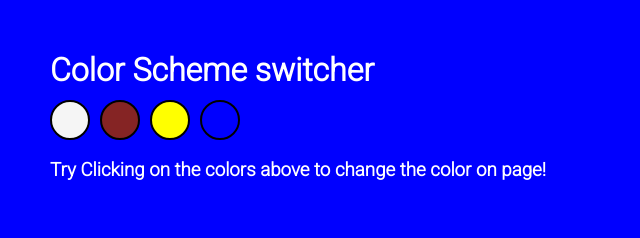
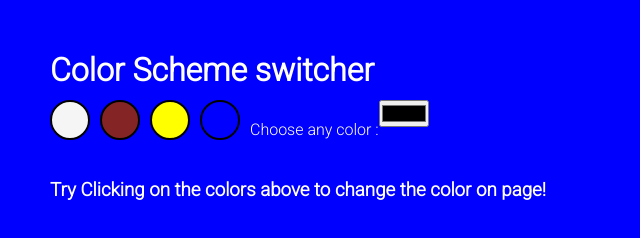
Before and after one commit to TechnicalAmanjeet/javascript_website_series, a plain HTML site: page 12.color_scheme_switcher/color_switcher.html in a window 1280 px wide. Both pictures are taken after a click on the element 220 px from the left and 120 px from the top of the page. Shown: the whole page, without its empty margins (0-640 px from the left). Drawn offline with Linux system fonts and the light colour scheme.

Commit message:
updated some changes

```diff
--- a/12.color_scheme_switcher/color_switcher.html
+++ b/12.color_scheme_switcher/color_switcher.html
@@ -33,6 +33,7 @@
            border: 2px solid black;
            margin-right: 10px;
            border-radius: 50%;
+           /* float: left; */
        }
        .col1{
            background-color: whitesmoke;
@@ -58,6 +59,9 @@
             <p class="col2"></p>
             <p class="col3"></p>
             <p class="col4"></p>
+                <label for="color">Choose any color : </label>
+                <input type="color" name="color" id="color">
+
         </div>
         <h3>Try Clicking on the colors above to change the color on page! </h3>
     </main>
@@ -79,6 +83,12 @@
             document.querySelector("body").style.backgroundColor = "blue"
             document.querySelector("body").style.color = "white"
         })
+
+        document.querySelector("#color").addEventListener("click",()=>{
+            document.querySelector("body").style.backgroundColor = document.querySelector("#color").value;
+            document.querySelector("body").style.color = "white"
+
+        })
     </script>
 </body>
 
```
